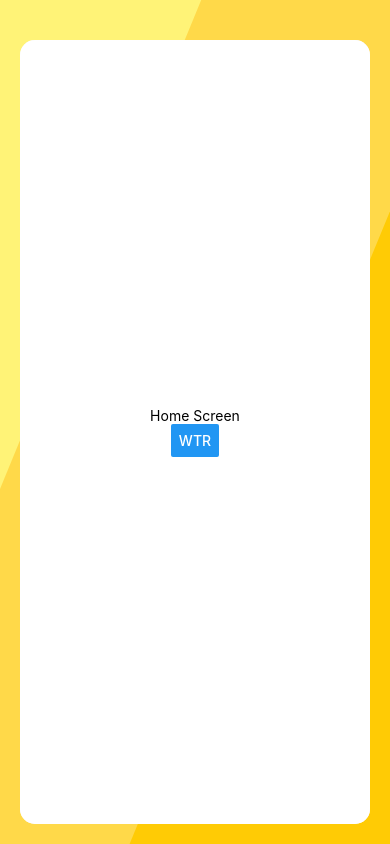
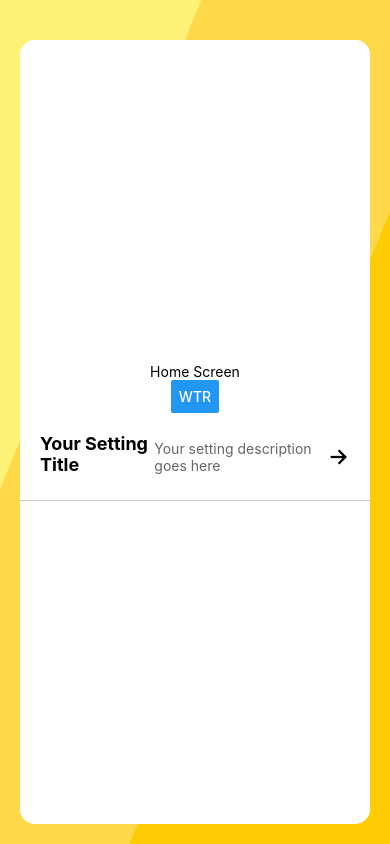
Before and after one commit to Windesheim-AI/Windesheim.AI, a React Native app: screen /Home in a window 390 px wide. Built offline with nearby package versions, Linux system fonts and the light colour scheme.

Commit message:
feat: :construction: Added the button and placeholder styling
Added the SettingButton.tsx File, styling still needs to be done

```diff
--- /dev/null
+++ b/src/components/SettingButton.tsx
@@ -0,0 +1,46 @@
+/* eslint-disable react-native/no-color-literals */
+import { Ionicons } from '@expo/vector-icons';
+import React from 'react';
+import { StyleSheet, TouchableOpacity, Text } from 'react-native';
+
+interface SettingButtonProps {
+    onPress: () => void;
+    title: string;
+    description: string;
+}
+
+const SettingButton: React.FC<SettingButtonProps> = ({
+    title,
+    description,
+    onPress,
+}) => {
+    return (
+        <TouchableOpacity style={styles.settingButton} onPress={onPress}>
+            <Text style={styles.title}>{title}</Text>
+            <Text style={styles.description}>{description}</Text>
+            <Ionicons color="black" name="ios-arrow-forward" size={24} />
+        </TouchableOpacity>
+    );
+};
+
+const styles = StyleSheet.create({
+    description: {
+        color: '#666',
+        fontSize: 14,
+    },
+    settingButton: {
+        alignItems: 'center',
+        backgroundColor: '#FFFFFF',
+        borderBottomColor: '#CCC',
+        borderBottomWidth: 1,
+        flexDirection: 'row',
+        justifyContent: 'space-between',
+        padding: 20,
+    },
+    title: {
+        fontSize: 18,
+        fontWeight: 'bold',
+        marginBottom: 5,
+    },
+});
+export default SettingButton;
--- a/src/screens/Home.tsx
+++ b/src/screens/Home.tsx
@@ -1,7 +1,7 @@
 import { NavigationProp } from '@react-navigation/native';
 import * as React from 'react';
 import { Button, View, Text, StyleSheet } from 'react-native';
-
+import SettingButton from '../components/SettingButton';
 import { useColorConfig } from '../constants/Colors';
 
 type HomeScreenProps = {
@@ -20,6 +20,10 @@ export const HomeScreen = ({ navigation }: HomeScreenProps) => {
         },
     });
 
+    function handleButtonPress(): void {
+        throw new Error('Function not implemented.');
+    }
+
     return (
         <View style={styles.container}>
             <Text>Home Screen</Text>
@@ -27,6 +31,11 @@ export const HomeScreen = ({ navigation }: HomeScreenProps) => {
                 title="WTR"
                 onPress={() => navigation.navigate('WTR', { screen: 'WTR' })}
             />
+            <SettingButton
+                description="Your setting description goes here"
+                title="Your Setting Title"
+                onPress={handleButtonPress}
+            />
         </View>
     );
 };
```
